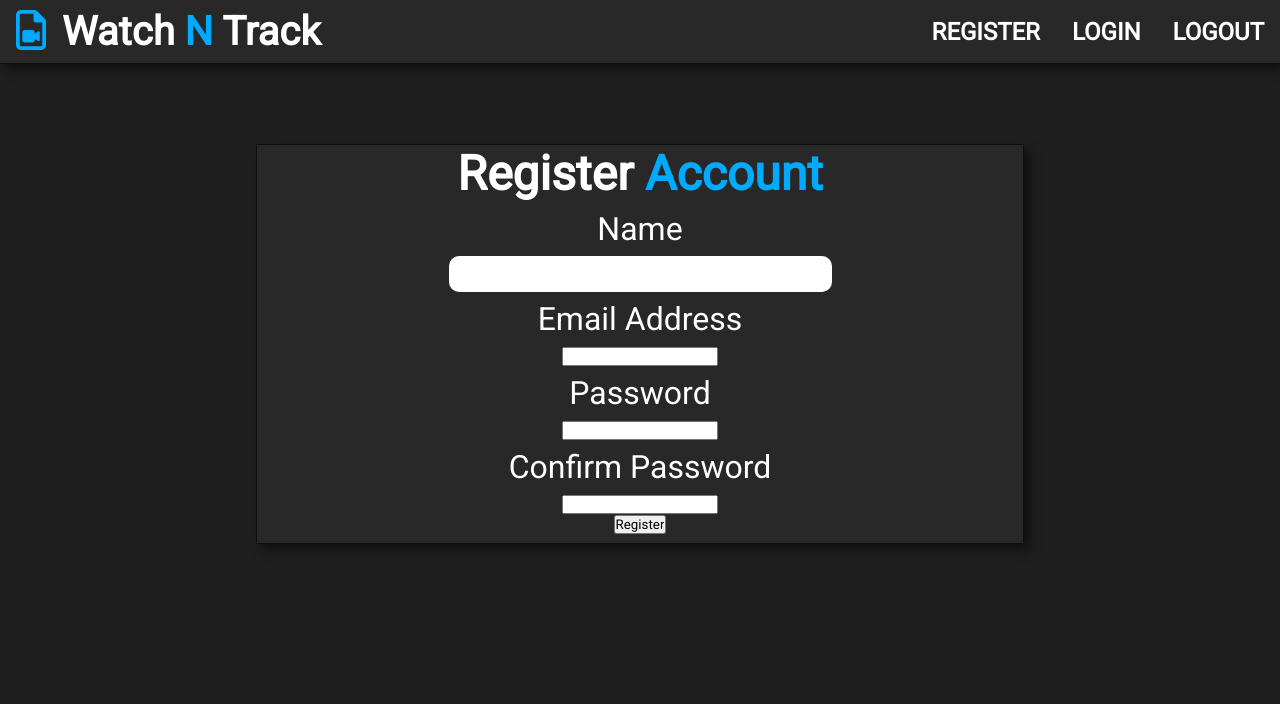
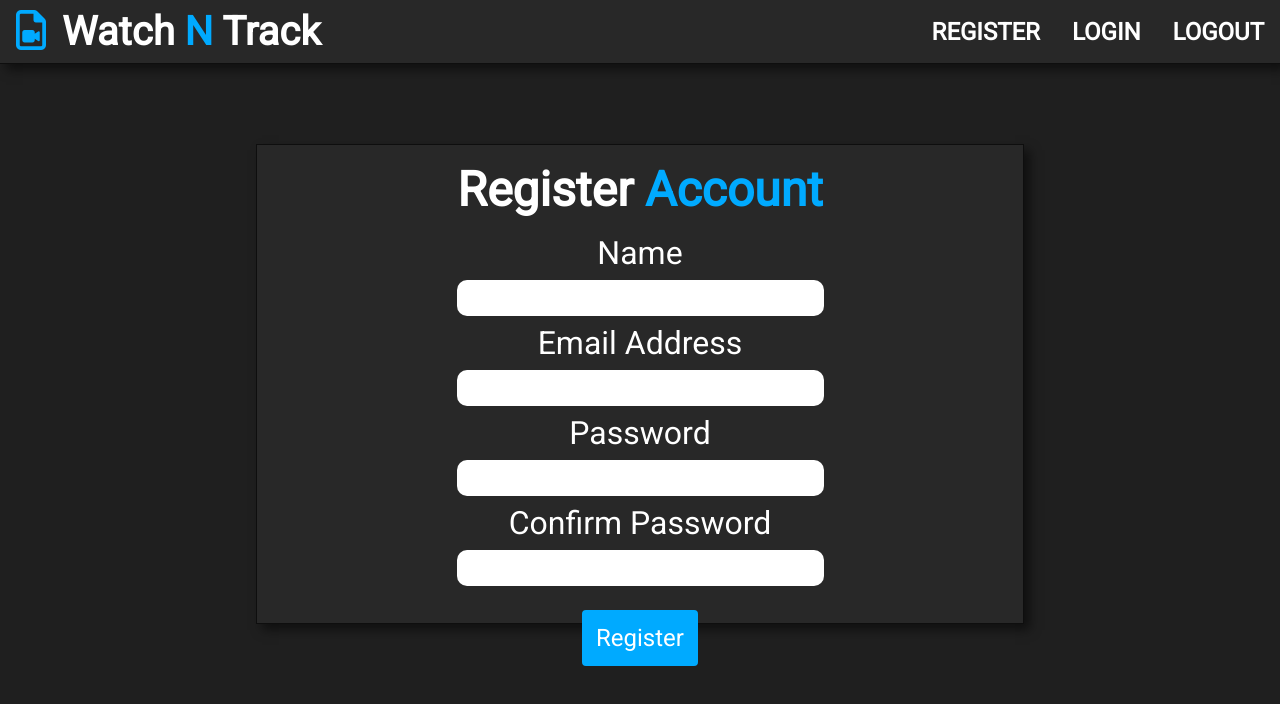
Before and after one commit to cburnjohnson/watch-n-track, a React (Create React App) app in the folder client/: page /register in a window 1280 px wide. Shown: the top 704 px of the page. Built offline with nearby package versions, Linux system fonts and the light colour scheme.

Commit message:
register form styling

```diff
--- a/client/src/style.css
+++ b/client/src/style.css
@@ -18,14 +18,18 @@ body i {
 }
 
 input[type='text'],
-input[type='number'] {
-    transition: all 0.3s ease-in-out;
+input[type='number'],
+input[type='password'],
+input[type='email'] {
+    transition: all 0.25s ease-in-out;
     outline: none;
     border: 2px solid #dddddd;
 }
 
 input[type='text']:focus,
-input[type='number']:focus {
+input[type='number']:focus,
+input[type='password']:focus,
+input[type='email']:focus {
     box-shadow: 0 0 5px rgba(81, 203, 238, 1);
     border: 2px solid #00aaff;
 }
@@ -214,9 +218,10 @@ nav ul li a:hover {
 /* Register & Login */
 .form-container {
     width: 60vw;
-    height: 50vh;
+    height: 60vh;
     margin: 5rem auto;
     text-align: center;
+    padding: 1rem;
     background-color: #282828;
     border: 1px solid #0e0e0e;
     -webkit-box-shadow: 6px 6px 10px 0px rgba(0, 0, 0, 0.5);
@@ -232,19 +237,40 @@ nav ul li a:hover {
 .flex-form {
     display: flex;
     flex-direction: column;
+    margin-top: 1rem;
 }
 
 .form-group label {
     display: block;
     font-size: 2rem;
     color: #fff;
-    margin: 0.5rem 0;
 }
 
-.form-group input[type='text'] {
+.form-group input[type='text'],
+.form-group input[type='email'],
+.form-group input[type='password'] {
+    margin: 0.5rem 0;
     width: 50%;
     border-radius: 10px;
     border: none;
     font-size: 1.5rem;
     padding: 0.25rem;
 }
+
+.form-group input[type='submit'] {
+    font-size: 1.5rem;
+    padding: 0.75rem;
+    margin-top: 1rem;
+    background-color: #00aaff;
+    border: none;
+    color: #fff;
+    border-radius: 4px;
+    transition: all 0.3s ease-in-out;
+    border: 2px solid #00aaff;
+}
+
+.form-group input[type='submit']:hover {
+    box-shadow: 0 5px 15px #00aaff40;
+    border: 2px solid #00aaff40;
+    cursor: pointer;
+}
```
